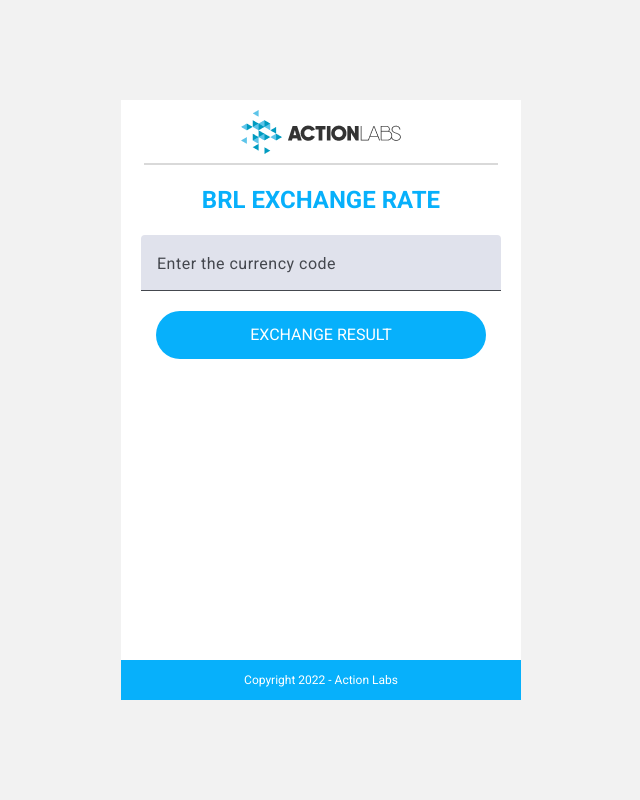
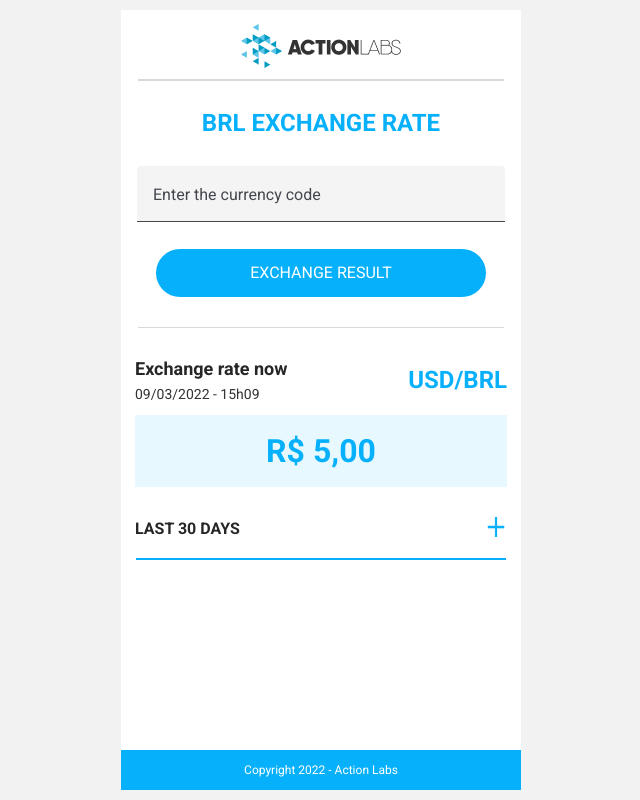
Before and after one commit to albertassi88/exchange, an Angular app: page / in a window 1280 px wide. Both pictures are taken after a click on the button "EXCHANGE RESULT". Shown: the whole page, without its empty margins (319-959 px from the left). Built offline with nearby package versions, Linux system fonts and the light colour scheme; no server answers.

Commit message:
chore: update layout and styling of currency exchange page

```diff
--- a/src/app/features/exchange/components/currency-card/currency-card.component.html
+++ b/src/app/features/exchange/components/currency-card/currency-card.component.html
@@ -1,3 +1,4 @@
+<hr class="line">
 <div class="currency-container">
   <div class="box-currency">
     <div class="text">
@@ -18,7 +19,7 @@
   <hr class="line">
 </div>
 
-<div class="box-card">
+<!-- <div class="box-card">
   <div class="card">
       <span class="days">09/03/2022</span>
       <div class="box-values">
@@ -37,3 +38,4 @@
       </div>
   </div>
 </div>
+-->
--- a/src/app/features/exchange/components/currency-card/currency-card.component.scss
+++ b/src/app/features/exchange/components/currency-card/currency-card.component.scss
@@ -1,10 +1,19 @@
+.line {
+  border: none;
+  height: 1px;
+  background-color: #D9D9D9;
+  margin: 9px 17px;
+  margin-top: 30px;
+}
+
 .currency-container {
-    margin: 22px 14px 0px 14px;
+  margin: 27px 14px 0px 14px;
 
   .box-currency {
     width: 100%;
     display: flex;
     justify-content: space-between;
+    margin-bottom: 10px;
 
     .text {
       span {
@@ -32,7 +41,6 @@
     .coin {
       font-family: Roboto;
       font-weight: 700;
-      font-style: Bold;
       font-size: 24px;
       line-height: 30px;
       letter-spacing: 0px;
@@ -40,6 +48,7 @@
       vertical-align: middle;
       text-transform: uppercase;
       color: #07B0FB;
+      margin-top: 10px;
     }
   }
 
@@ -49,7 +58,8 @@
     display: flex;
     align-items: center;
     justify-content: center;
-    background-color: #c6ebfc;
+    background-color: #e7f8ff;
+    margin-bottom: 30px;
 
     h1 {
       color: #07B0FB;
@@ -80,12 +90,17 @@
       vertical-align: middle;
       color: #262626;
     }
+
+    img {
+      width: 22px;
+      height: 20px;
+    }
   }
   .line {
     border: none;
     height: 2px;
     background-color: #07B0FB;
-    margin: 9px 23px;
+    margin: 17px 1px;
   }
 }
 
--- a/src/app/features/exchange/components/currency-search/currency-search.component.scss
+++ b/src/app/features/exchange/components/currency-search/currency-search.component.scss
@@ -13,8 +13,6 @@
     .button {
       width: 330px;
       height: 48px;
-      top: 260px;
-      left: 15px;
       opacity: 1;
       border-radius: 100px;
       padding-top: 4px;
@@ -23,6 +21,7 @@
       padding-left: 16px;
       background-color: #07B0FB;
       border: none;
+      margin-top: 7px;
 
       span{
         font-family: Roboto;
@@ -41,6 +40,18 @@
 }
 
 ::ng-deep .mat-mdc-text-field-wrapper {
-  width: 90% !important;
-  margin-left: 20px;
+  width: 92% !important;
+  margin-left: 16px;
+  background-color: #F4F4F4 !important;
+  color: #3F3F3F !important
 }
+
+::ng-deep .mdc-text-field--filled:not(.mdc-text-field--disabled) .mdc-floating-label {
+  font-family: Roboto;
+  font-weight: 400;
+  font-style: Regular !important;
+  font-size: 16px;
+  line-height: 24px;
+  letter-spacing: 0px;
+  color: #3F3F3F
+}
--- a/src/app/features/exchange/components/currency-search/currency-search.component.ts
+++ b/src/app/features/exchange/components/currency-search/currency-search.component.ts
@@ -24,7 +24,6 @@ export class CurrencySearchComponent {
   onInputChange(value: string) {
     this.currencyCode = value;
     this.currencyCodeChange.emit(this.currencyCode);
-    this.currencyCode = '';
   }
 
 
--- a/src/app/features/exchange/pages/exchange-page/exchange-page.component.html
+++ b/src/app/features/exchange/pages/exchange-page/exchange-page.component.html
@@ -7,7 +7,7 @@
       <hr class="line">
       <h2 class="page-title">BRL EXCHANGE RATE</h2>
       <app-currency-search (currencyCodeChange)="onCurrencyCodeChanged($event)"></app-currency-search>
-     <!-- <app-currency-card></app-currency-card> -->
+      <app-currency-card *ngIf="enableCurrency"></app-currency-card>
     </div>
     <footer class="footer">
       <p>Copyright 2022 - Action Labs</p>
--- a/src/app/features/exchange/pages/exchange-page/exchange-page.component.scss
+++ b/src/app/features/exchange/pages/exchange-page/exchange-page.component.scss
@@ -8,7 +8,7 @@
 
   .exchange {
     width: 400px;
-    height: 600px;
+    min-height: 780px;
     background-color: white;
     display: flex;
     flex-direction: column;
@@ -19,20 +19,20 @@
       display: flex;
       align-items: center;
       justify-content: center;
-      margin-top: 10px;
+      margin-top: 14px;
+      margin-bottom: 11px;
     }
     .line {
       border: none;
       height: 2px;
       background-color: #D9D9D9;
-      margin: 9px 23px;
+      margin: 9px 17px;
     }
     .page-title {
       font-family: Roboto;
       font-weight: 700;
-      font-style: Bold;
       font-size: 24px;
-      line-height: 30px;
+      line-height: 45px;
       letter-spacing: 0px;
       text-align: center;
       vertical-align: middle;
--- a/src/app/features/exchange/pages/exchange-page/exchange-page.component.ts
+++ b/src/app/features/exchange/pages/exchange-page/exchange-page.component.ts
@@ -2,10 +2,15 @@ import { Component } from '@angular/core';
 import { CurrencySearchComponent } from '../../components/currency-search/currency-search.component';
 import { CurrencyCardComponent } from '../../components/currency-card/currency-card.component';
 import { ApiService } from '../../../../core/services/api.service';
+import { CommonModule } from '@angular/common';
 
 @Component({
   selector: 'app-exchange-page',
-  imports: [CurrencySearchComponent,CurrencyCardComponent],
+  imports: [
+    CurrencySearchComponent,
+    CurrencyCardComponent,
+    CommonModule
+  ],
   templateUrl: './exchange-page.component.html',
   styleUrl: './exchange-page.component.scss'
 })
@@ -14,6 +19,7 @@ export class ExchangePageComponent {
   from = 'BRL';
   to = 'JPY';
   exchangeRate: number | null = null;
+  enableCurrency: boolean = false;
 
   constructor(private api: ApiService) {}
 
@@ -31,6 +37,8 @@ export class ExchangePageComponent {
   onCurrencyCodeChanged(newCode: string) {
     this.currentCurrencyCode = newCode;
     console.log('Código da moeda no pai:', this.currentCurrencyCode);
+    this.enableCurrency = true;
+
     // aqui você pode chamar serviço, atualizar UI, etc
   }
 
```
